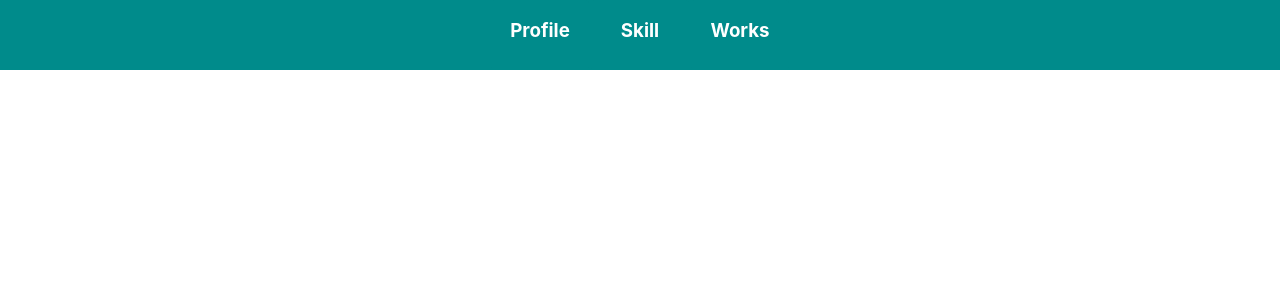
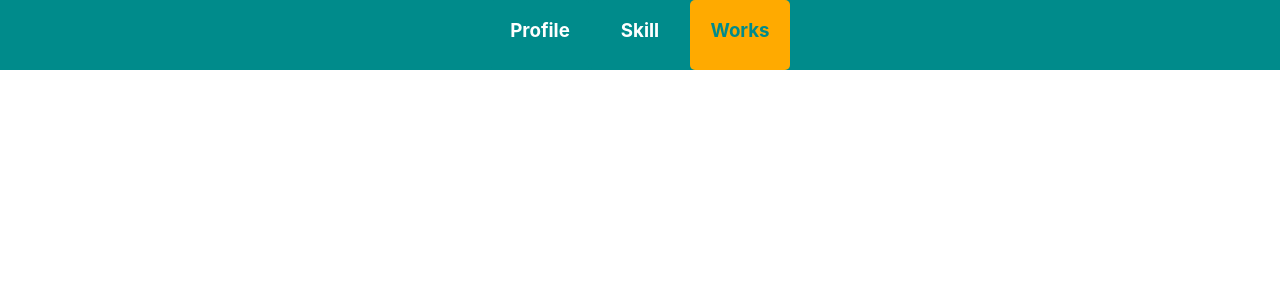
Before and after one commit to sukemaru-injp/next-first, a Next.js app: page /works in a window 1280 px wide. Shown: the top 300 px of the page. Built offline with nearby package versions, Linux system fonts and the light colour scheme.

Commit message:
change_button_color_for_link

```diff
--- a/components/atoms/button.tsx
+++ b/components/atoms/button.tsx
@@ -15,6 +15,7 @@ width: 100px;
 border-radius: 5px;
 border: none;
 background-color: ${color.main};
+transition: all 0.3s;
 &:focus {
 outline: none;
 }
@@ -24,7 +25,21 @@ background-color: ${color.sub};
 `)}
 `
 
-const Button: FC<Props> = (props: Props) => {
+const SelectButtonStyle = styled(ButtonStyle)`
+background-color: ${color.sub};
+color: ${color.main}
+`
+
+export const SelectButton: FC<Props> = (props: Props) => {
+  return (
+    <SelectButtonStyle
+      onClick={props.onClick}>
+      <h3>{props.title}</h3>
+    </SelectButtonStyle>
+  )
+}
+
+export const Button: FC<Props> = (props: Props) => {
   return (
     <ButtonStyle
       onClick={props.onClick}>
--- a/components/parts/Buttons.tsx
+++ b/components/parts/Buttons.tsx
@@ -1,7 +1,7 @@
 import styled from 'styled-components'
-import Button from '../atoms/button'
+import { Button, SelectButton } from '../atoms/button'
 import { map } from 'lodash'
-import Router from 'next/router'
+import Router, { useRouter } from 'next/router'
 import { FC } from 'react'
 
 type ui = {
@@ -20,14 +20,24 @@ justify-content: center;
 `
 
 const Buttons: FC<Props> = (props: Props) => {
+  const router = useRouter()
+  console.log(router.pathname)
   return (
     <>
       <InnerWrapper>
         {map(props.ui, (v: ui, idx) => {
-          return <Button
-            key={`button-${idx}`}
-            title={v.title}
-            onClick={() => Router.push(`${v.to}`)} />
+          if (router.pathname.includes(v.to)) {
+            return <SelectButton
+              key={`button-${idx}`}
+              title={v.title}
+              onClick={() => Router.push(`${v.to}`)} />
+          } else {
+            return <Button
+              key={`button-${idx}`}
+              title={v.title}
+              onClick={() => Router.push(`${v.to}`)} />
+          }
+
         }
         )}
       </InnerWrapper>
--- a/components/templates/MainHeader.tsx
+++ b/components/templates/MainHeader.tsx
@@ -5,7 +5,7 @@ import { FC } from 'react'
 const buttonUi = [
   {
     title: 'Profile',
-    to: '/'
+    to: '/profile'
   },
   {
     title: 'Skill',
--- a/next.config.js
+++ b/next.config.js
@@ -1,4 +1,12 @@
 /** @type {import('next').NextConfig} */
 module.exports = {
-  reactStrictMode: true
+  reactStrictMode: true,
+  async rewrites() {
+    return [
+      {
+        source: '/profile',
+        destination: '/',
+      },
+    ]
+  },
 }
```
Also changed, not shown: pages/profile.tsx (renamed from pages/index.tsx), pages/skill/index.tsx (renamed from pages/skill.tsx), pages/works/index.tsx (renamed from pages/works.tsx).
